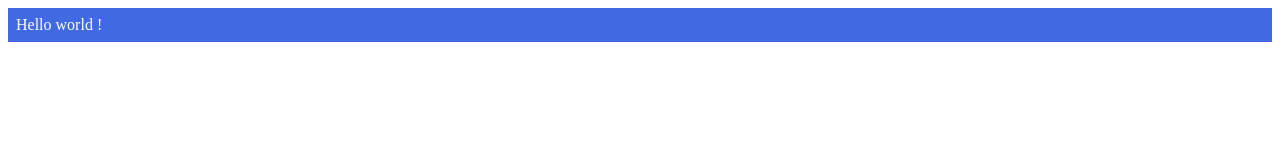
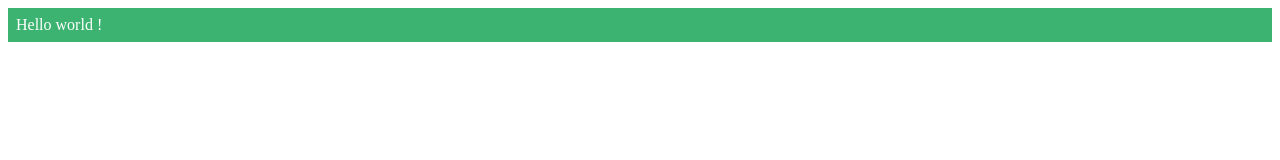
Before and after one commit to GaetanBt/test, a website: page src/index.html in a window 1280 px wide. Drawn offline with Linux system fonts and the light colour scheme.

Commit message:
Update h1 background to green (#5)

```diff
--- a/src/style.css
+++ b/src/style.css
@@ -1,7 +1,7 @@
 @charset "utf-8";
 
 .box {
-  background: royalblue;
+  background: mediumseagreen;
   color: #fff;
   padding: .5em;
 }
```
